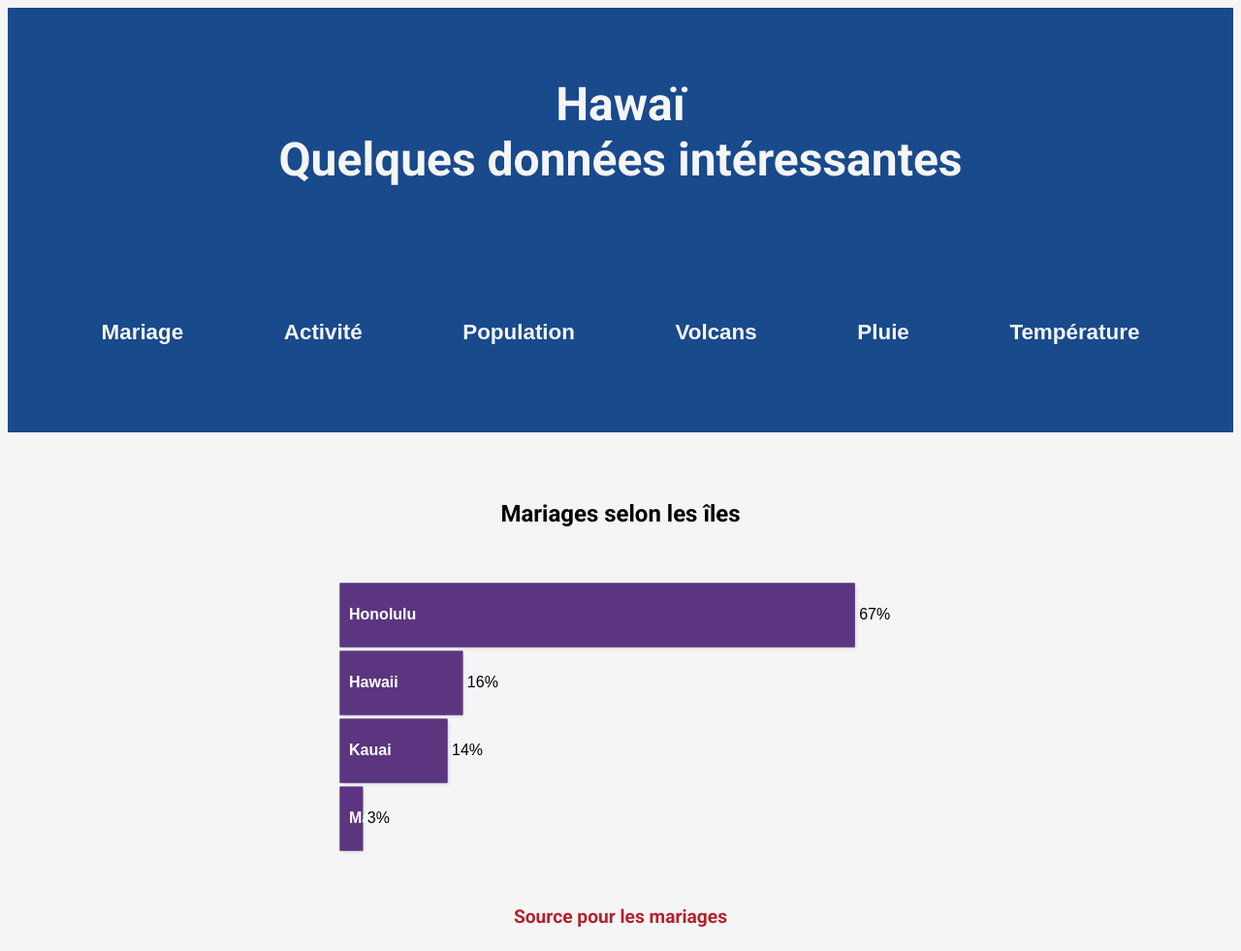
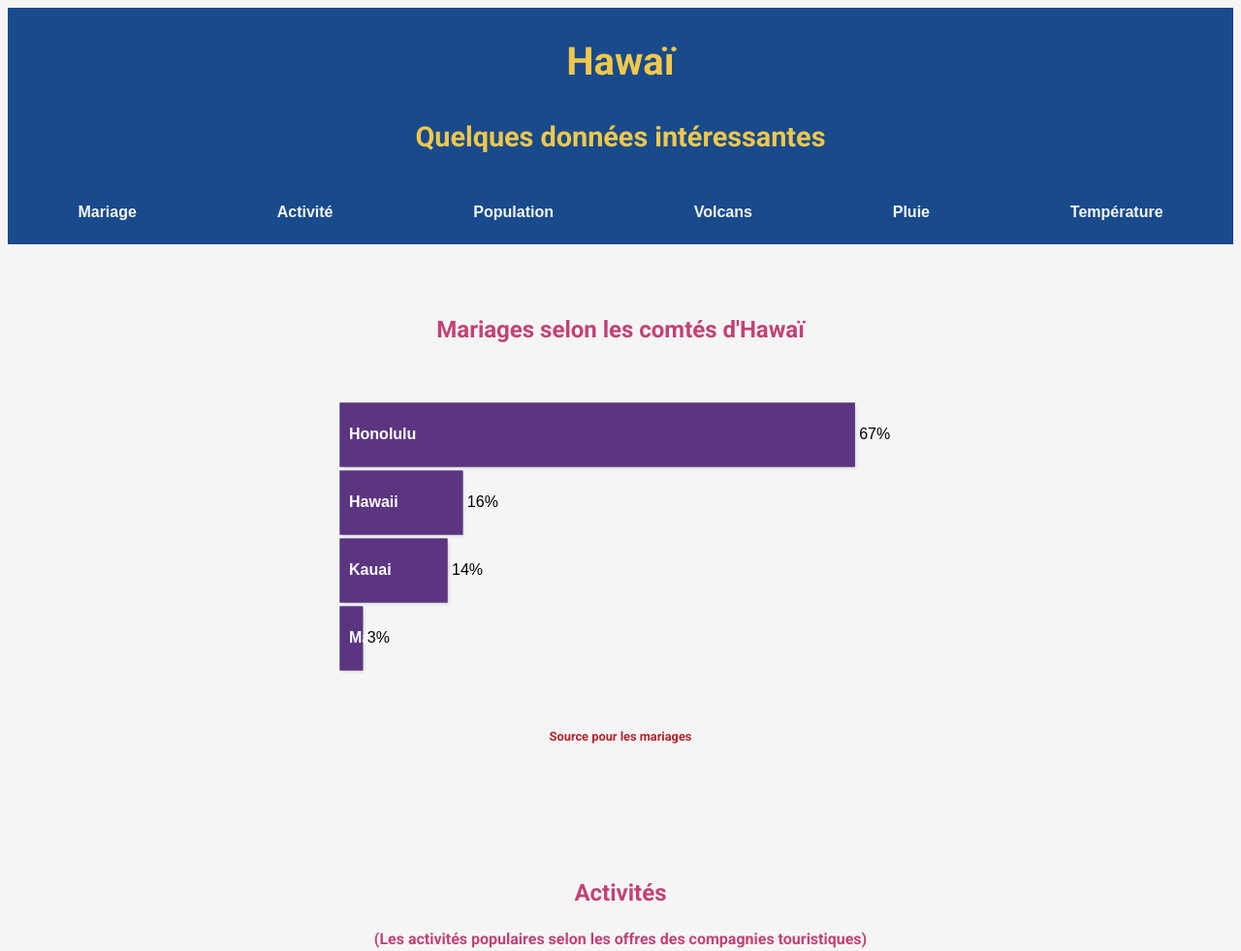
Before and after one commit to ReineBeth/TL-01_PIA_RGraph, a plain HTML site: page AGU_TL-01_desjardins_elisabeth/src/index.html in a window 1280 px wide. Shown: the top 981 px of the page at 97% size. Drawn offline with Linux system fonts and the light colour scheme.

Commit message:
J'ai écrits plusieurs commentaires dans le codes (htnl, css et js) - J'opterais pour des ancres nommées, ils y a plusieurs graphiques qui ne fontionne pas (voir commentaires)

```diff
--- a/AGU_TL-01_desjardins_elisabeth/src/assets/scripts/index.js
+++ b/AGU_TL-01_desjardins_elisabeth/src/assets/scripts/index.js
@@ -28,22 +28,40 @@ const dessinerGraphiqueMariage = () => {
     new RGraph.HBar({
         id: 'graphique_mariage',
         data: [67, 16, 14, 3],
+
         options: {
+            // Si on met un background, on voit la Maui, mais il est par dessus le 3%
+            // backgroundColor: jaune,
             backgroundGrid: false,
             xaxis: false,
             yaxis: false,
             xaxisScale: false,
             labelsAbove: true,
             labelsAboveUnitsPost: '%',
+
+            // J'essaie de le mettre jaune pour au moins qu'on lise Maui... Mais c'est un détail car il y a les tootlTips
+
+            // labelsInBar: [jaune],
+            // labelsInBarBackground:[jaune],
+
+            // Faudrait changer la biblio, je crois, car la color est white... mais j'ai peur de tout fucker
+
             colors: [mauveFonce],
             shadow: true,
             shadowColor: '#ddd',
             shadowOffsetx: 2,
             shadowOffsety: 2,
 
+
+
+
             // tooltips: `<i style="position: relative; top: -5px">Pourcentage de mariage dans l'état d'Hawaii :</i> <span style="font-size: 26pt; ">%{value}%</span>`,
 
             //C'est pas dynamique mais je préfère quand le tooltips varie d'une ligne à l'autre. :) (surtout pour qu'on puisse voir que la dernière ligne est maui)
+
+            // Ou sinon, on change le 3% pour 6%... Maude n'ira jamais vérifier les données axactes...
+            //   :)
+
             tooltips: ['Honolulu : 67%', 'Hawaii : 16%', 'Kauai : 14%', 'Maui: 3%'],
             tooltipsCss: {
                 fontSize: '14pt',
@@ -80,7 +98,7 @@ const dessinerGraphiqueMariage = () => {
         // VERSION BUREAU
         {maxWidth: null,width:600,height: 350,parentCss:{'float':'right'}},
         // VERSION MOBILE
-       {maxWidth: 800,width:400,height: 300,parentCss:{'float':'none'}}
+       {maxWidth: 600,width:400,height: 300,parentCss:{'float':'none'}}
     ]);
 };
 
@@ -129,11 +147,11 @@ const dessinerGraphiqueActivites = () => {
         }
     }).grow().responsive([
 
-        // VERSION MOBILE
+        // VERSION BUREAU
         {maxWidth: null, width: 450, height: 450, options: {width: null}, css: {'float':'none'}},
 
-        // VERSION BUREAU
-        {maxWidth: 650,  width: 250, height: 250, options: {width: 25}, css: {'float':'none'}}
+        // VERSION MOBILE
+        {maxWidth: 600,  width: 250, height: 250, options: {width: 25}, css: {'float':'none'}}
     ]);
 };
 
@@ -143,7 +161,8 @@ const dessinerGraphiqueActivites = () => {
 
 const dessinerGraphiquePopulation = () => {
     // J'ai pris les termes utilisé sur wikipédia. Je ne sais pas si utilisé les termes blancs et noirs c'est la bonne chose ou si ya un meilleur terme.
-    let labels = ['Asiatiques','Blancs','Océaniens','Noirs','Autres'];
+    // Je dirais que oui, et on donne la source, c'est bon pour moi
+    let labels = ['Asiatiques 38%','Blancs 25%','Océaniens 10%','Noirs 2%','Autres 25%'];
 
     // Create the Pie chart, set the donut variant and the rest of the
     // configuration. The variant property is what sets the chart to
@@ -160,22 +179,54 @@ const dessinerGraphiquePopulation = () => {
             labels: labels,
             labelsSticksLength: 15,
             labelsSticksLinewidth: 2,
-            textAccessible: false, //devrait-on mettre le text accessible ?
+
+            //devrait-on mettre le text accessible ?
+            // Sais pas trop, ça change la typo... Et quand je check dans Axe DevTool, on n'a pas de Critical issues ou Serious... On a 1 Moderate et 1 Minor, et c'est du code des graphiques. Donc je le garderais à false
+            textAccessible: false,
+
+            // Car même si on ajoute ces 3 propriétés, ça ne change rien.La doc dit aussi que ce n'est pas certain de rendre un texte accessible (voir : https://www.rgraph.net/canvas/accessible-text.html)
+            // textAccessible: true,
+            // The default is true now
+            // textAccessibleOverflow: true,
+            // The default is true now
+            // textAccessiblePointerevents: true,
+
             textSize: 14,
+
+// Peu importe ce qu'on écrit, ça écrit les labels???????????
+// tooltips: ['38%', '25%', '10%', '2%', '25%'],
+// DONC j'ai modifié le let labels en haut :) et j'ai ajouté ceci:
+
+            tooltips: [],
+
+            tooltipsCss: {
+                fontSize: '14pt',
+                backgroundColor: blanc,
+                color: noir,
+                border: `1px solid ${bleuFonce}`,
+            },
+
+
             colorsStroke: 'transparent',
             colors: [orangeClair, vertFonce, bleuFonce, mauveFonce, bleuPale],
-            exploded: [8, 8, 8, 8, 8], //J'ai découvert exploded, je ne sais pas si j'aime mais je me dis qu'il y a quelque chose de cool avec ca.
-
+            exploded: [8, 8, 8, 8, 8],
+            //J'ai découvert exploded, je ne sais pas si j'aime mais je me dis qu'il y a quelque chose de cool avec ca.
+            // J'aime aussi!!!
         }
     }).draw().responsive([
 
         // Comment le rendre plus grand en version bureau?
 
         // VERSION BUREAU
-        {maxWidth: null,width:600,height:350,options:{radius: 100,labelsList: false, labels:labels,title:'',tooltips:null}},
+        {maxWidth: null,width:800,height:400,options:{radius: 100,labelsList: false, labels:labels,title:'',tooltips:null}},
 
         // VERSION MOBILE - Les Labels disparaissent !
-        {maxWidth: 900,width:400,height:250,options:{radius: 100,labels: null,title: 'Population Hawaii',tooltips:labels}}
+        {maxWidth: 600,width:400,height:350,options:{radius: 100,labels: null,
+            // title: 'Population Hawaii',
+            // J'enlèverais le title car on en a déjà un
+            tooltips:labels}}
+
+            // Voici pourquoi!!!!  Faudrait changer tolltops par autres chose, mais sinon, ma façcon me va
     ]);
 };
 
@@ -210,14 +261,22 @@ const dessinerGraphiqueVolcans = () => {
                 color: noir,
                 border: `1px solid ${orangeFonce}`,
             },
+
+            // J'essaie de placer les lables de l'axe des x, verticallement pour pouvoir le voir au complet en mobile
+            xaxisLabelsAngle: 90,
+
+// Ça fonctionne, mais j'en pers des bouts...
+            // xaxisPosition: top,
+            // xaxisLabelsPosition: right,
+            // xaxisLabelsSpecificAlign: right,
         }
     }).responsive([
 
         // VERSION BUREAU
-        {maxWidth:null,width:900,height:500,options:{linewidth:5,tickmarksSize: 8,textSize: 16,marginInner: 50,'data-textsize': 20, marginLeft: 100},css:{'float':'none'}},
+        {maxWidth:null,width:850,height:450,options:{linewidth:5,tickmarksSize: 8,textSize: 16,marginInner: 50,'data-textsize': 20, marginLeft: 100},css:{'float':'none'}},
 
         // VERSION MOBILE
-        {maxWidth:900,width:600,height:350,options:{linewidth:3,tickmarksSize: 4,textSize: 12,marginInner: 30,'data-textsize': 14},css:{'float':'none'}}
+        {maxWidth:600,width:500,height:300,options:{linewidth:3,tickmarksSize: 4,textSize: 12,marginInner: 30,'data-textsize': 14},css:{'float':'none'}}
 
     ]).on('draw', function (obj) {
         var textsize = obj.get('data-textsize');
@@ -324,8 +383,11 @@ const dessinerGraphiquePluie = () => {
         RGraph.clear(obj.canvas, blanc);
 
     }).responsive([
-        {maxWidth: null, width: 600, height: 300,options:{textSize: 14, marginInner: 5,marginLeft: 100}, parentCss: {'float':'right'}},
-        {maxWidth: 900, width: 400, height: 200,options:{textSize: 10, marginInner: 2,marginLeft: 50}, parentCss: {'float':'none'}}
+        {maxWidth: null, width: 750, height: 350,options:{textSize: 14, marginInner: 5,marginLeft: 50}, parentCss: {'float':'right'}},
+
+
+        // À 500px on ne le voit pas au complet
+        {maxWidth: 600, width: 500, height: 200,options:{textSize: 10, marginInner: 2,marginLeft: 50}, parentCss: {'float':'none'}}
     ]);
 };
 
@@ -350,11 +412,19 @@ const dessinerGraphiqueTemperature = () => {
             xaxisLabels: ['JAN','FEV','MAR','AVR','MAI','JUI','JUI', 'AOU', 'SEP', 'OCT', 'NOV', 'DEC'],
             months: ['janvier','février','mars','avril','mai','juin','juillet', 'août', 'septembre', 'octobre', 'novembre', 'décembre'],
             tooltips: '<b>%{property:months[%{index}]}: %{value}°C</b>',
+            // POURQUOI 2x la propriété tooltipsCss ?
+            // tooltipsCss: {
+            //     backgroundColor: '#333',
+            //     fontWeight: 'bold',
+            //     fontSize: '14pt',
+            //     opacity: 0.5,
+            // },
+            // POURQUOI 2x la propriété tooltipsCss ?
             tooltipsCss: {
-                backgroundColor: '#333',
-                fontWeight: 'bold',
                 fontSize: '14pt',
-                opacity: 0.5,
+                backgroundColor: jaune,
+                color: noir,
+                border: `1px solid ${orangeFonce}`,
             },
             linewidth: 3,
             marginTop: 45,
@@ -365,22 +435,20 @@ const dessinerGraphiqueTemperature = () => {
             filledAccumulative: true,
             title: 'Hawaï - Température mensuelle moyenne en Celsius',
             titleSubtitle: 'Comparatif entre les températures les plus chaudes et fraîches',
-            tooltipsCss: {
-                fontSize: '14pt',
-                backgroundColor: jaune,
-                color: noir,
-                border: `1px solid ${orangeFonce}`,
-            },
         }
     }).draw().responsive([
         // VERSION BUREAU
-        {maxWidth: null, width: 700, height: 275, options: {titleSize: 18, textSize: 14, marginInner: 25}, parentCss: {'float': 'none'}},
+        {maxWidth: null, width: 750, height: 350, options: {titleSize: 16, textSize: 14, marginInner: 25}, parentCss: {'float': 'none'}},
         // VERSION MOBILE
-        {maxWidth: 600,  width: 400, height: 200, options: {titleSize: 12, textSize: 10, marginInner: 10}, parentCss: {'float': 'none'}}
+        {maxWidth: 600,  width: 500, height: 200, options: {titleSize: 12, textSize: 10, marginInner: 10}, parentCss: {'float': 'none'}}
         ]);
 };
 
 //LA FONCTION FONCTIONNE MAIS UN PETIT BUG A MARIAGE. MOI JE L'UTILISERAIS CAR JE TROUVE CA PLUS COOL
+// ACTIVITÉS et MARIAGES ne fonctionnent pas très bien (en mobile comme en bureau)
+// POPULATIONS les tooltips, en mobile, n'apparaissent plus
+// Je ferais des ances....
+
 
 // let dernierIndex = 0;
 // navigationPrincipale[0].classList.add('active');
--- a/AGU_TL-01_desjardins_elisabeth/src/assets/styles/index.css
+++ b/AGU_TL-01_desjardins_elisabeth/src/assets/styles/index.css
@@ -16,9 +16,14 @@
     --noir: #050505;
 }
 
+html {
+    font-size: 100%;
+}
+
 body {
     background: var(--blanc);
     font-family: 'Roboto', sans-serif;
+    /* Ce n'est pas l'idéal... je ne comprends pas pourquoi la ligne 86 et 87 ne fonctionne pas */
     text-align: center;
     display: flex;
     flex-direction: column;
@@ -41,6 +46,11 @@ li {
     list-style-type: none;
 }
 
+ul {
+    padding: 0;
+    text-align: left;
+}
+
 p {
     clear: both;
 }
@@ -48,23 +58,59 @@ p {
 header {
     background: var(--bleu_fonce);
     color: var(--blanc);
+    display: flex;
+    justify-content: space-between;
+    /* align-items: center; */
+}
+
+header div {
+    width: 60%;
+}
+
+header nav {
+    width: 35%;
+}
+
+h1, h2 {
+    padding: 5px;
+    color: var(--jaune);
 }
 
 h1 {
-    font-size: 3em;
-    padding: 0.8em;
+    font-size: 2.5rem;
 }
+
+h2 {
+    font-size: 1.8rem;
+}
+
+h3, h4 {
+    color: var(--rose);
+}
+
+h3 {
+    font-size: 1.5rem;
+}
+
+/* h1, h2, h3 {
+    text-align: center;
+} */
 
 .navigation_principale {
     display: flex;
-    justify-content: space-around;
-    flex-wrap: wrap;
-    font-size: 1.4em;
-    padding: 2em;
+    flex-direction: column;
+    /* justify-content: space-around; */
+    /* flex-wrap: wrap; */
+    font-size: 1em;
+    /* padding: 2em; */
 }
 
+
+/* Je ferais une navigation à ancres nommées avec des "nav ul li a"   et j'enlèverais toutes ces classes....   Pourquoi ne pas venir chercher tes élément par "header nav ul li a"    Parce que c'est plus clair avec des classes? */
+
+
 .navigation_principale li {
-    margin: 0.5em;
+    /* margin: 0.5em; */
 }
 
 .navigation_principale button{
@@ -93,13 +139,15 @@ main {
     display: flex;
     /* Si on décide de mettre la fonction avec les bouton, le flex direction n'est plus necessaire. */
     flex-direction: column;
-    align-items: center;
-    justify-content: center;
+
+    /* Pourquoi cecii ne fontionne pas? */
+    /* align-content: center; */
+    /* justify-items: center; */
     flex-grow: 1;
 }
 
 main a {
-    font-size: 1.2em;
+    font-size: .8em;
     font-weight: bold;
     color: var(--rouge);
     padding: 0.2em;
@@ -136,12 +184,32 @@ footer {
     height: 500px;
 }
 
+/* Ça empêche d'être responsive */
 #graphique_pluie {
-    width: 700px;
-    height: 350px;
+    /* width: 700px;
+    height: 350px; */
 }
 
 #graphique_temperature {
     width: 600px;
     height: 300px;
 }
+
+@media (min-width: 800px) {
+    header {
+        flex-direction: column;
+    }
+
+    header div  {
+        width: 100%;
+    }
+
+    header nav {
+        width: 100%;
+    }
+
+    .navigation_principale {
+        flex-direction: row;
+        justify-content: space-around;
+    }
+}
--- a/AGU_TL-01_desjardins_elisabeth/src/index.html
+++ b/AGU_TL-01_desjardins_elisabeth/src/index.html
@@ -9,10 +9,16 @@
 </head>
 <body>
     <header>
-        <h1>Hawaï <br> Quelques données intéressantes</h1>
+        <!-- Faudrait rendre le header responsive -->
+        <div>
+            <h1>Hawaï</h1>
+            <h2>Quelques données intéressantes</h2>
+        </div>
         <nav>
             <ul class="navigation_principale">
                 <!-- Si on y va sans la fonction faudrait remettre des a-->
+
+                <!-- Haaaa Des btn dans des li???  On pourrait tout simplement faire une nav ancres nommées et ajouté un "retour en haut fixe, en bas à droite" -->
                 <li><button aria-label="Navigation principale marigage">Mariage</button></li>
                 <li><button aria-label="Navigation principale activite">Activité</button></li>
                 <li><button aria-label="Navigation principale population">Population</button></li>
@@ -23,10 +29,9 @@
         </nav>
     </header>
     <main>
-        <!-- Cabuttonart -->
+        <!-- Cabuttonart Quoi???????????????-->
         <section>
-            <h2>Mariages selon les îles</h2>
-
+            <h3>Mariages selon les comtés d'Hawaï</h3>
             <canvas id="graphique_mariage" width="600" height="450">
                 [No canvas support]
             </canvas>
@@ -34,8 +39,8 @@
         </section>
 
         <section>
-            <h2>Activités</h2>
-            <h3>(Les activités populaires selon les offres des compagnies touristiques)</h3>
+            <h3>Activités</h3>
+            <h4>(Les activités populaires selon les offres des compagnies touristiques)</h4>
             <canvas id="graphique_activites" width="450" height="450">
                 [No canvas support]
             </canvas>
@@ -44,7 +49,7 @@
 
 
         <section>
-            <h2>Population</h2>
+            <h3>Population d'Hawaï</h3>
             <canvas id="graphique_population" width="600" height="350">
                 [No canvas support]
             </canvas>
@@ -52,13 +57,13 @@
         </section>
 
         <section>
-            <h2>Hauteurs des volcans</h2>
+            <h3>Hauteurs des volcans</h3>
             <div id="graphique_volcans"></div>
             <p><a href="https://www.to-hawaii.com/fr/volcans.php" target="_blank" title="Lien vers le site To-Hawaii.com">Source pour les volcans</a></p>
         </section>
 
         <section>
-            <h2>Pluie accumulation par mois</h2>
+            <h3>Accumulation de pluie annuelle pour trois lieux à différentes altitudes</h3>
 
             <canvas id="graphique_pluie">[No canvas support]</canvas>
 
@@ -66,7 +71,7 @@
         </section>
 
         <section>
-            <h2>Température</h2>
+            <h3>Température</h3>
             <div class="wrapper">
                 <div id="graphique_temperature"></div>
             </div>
```
